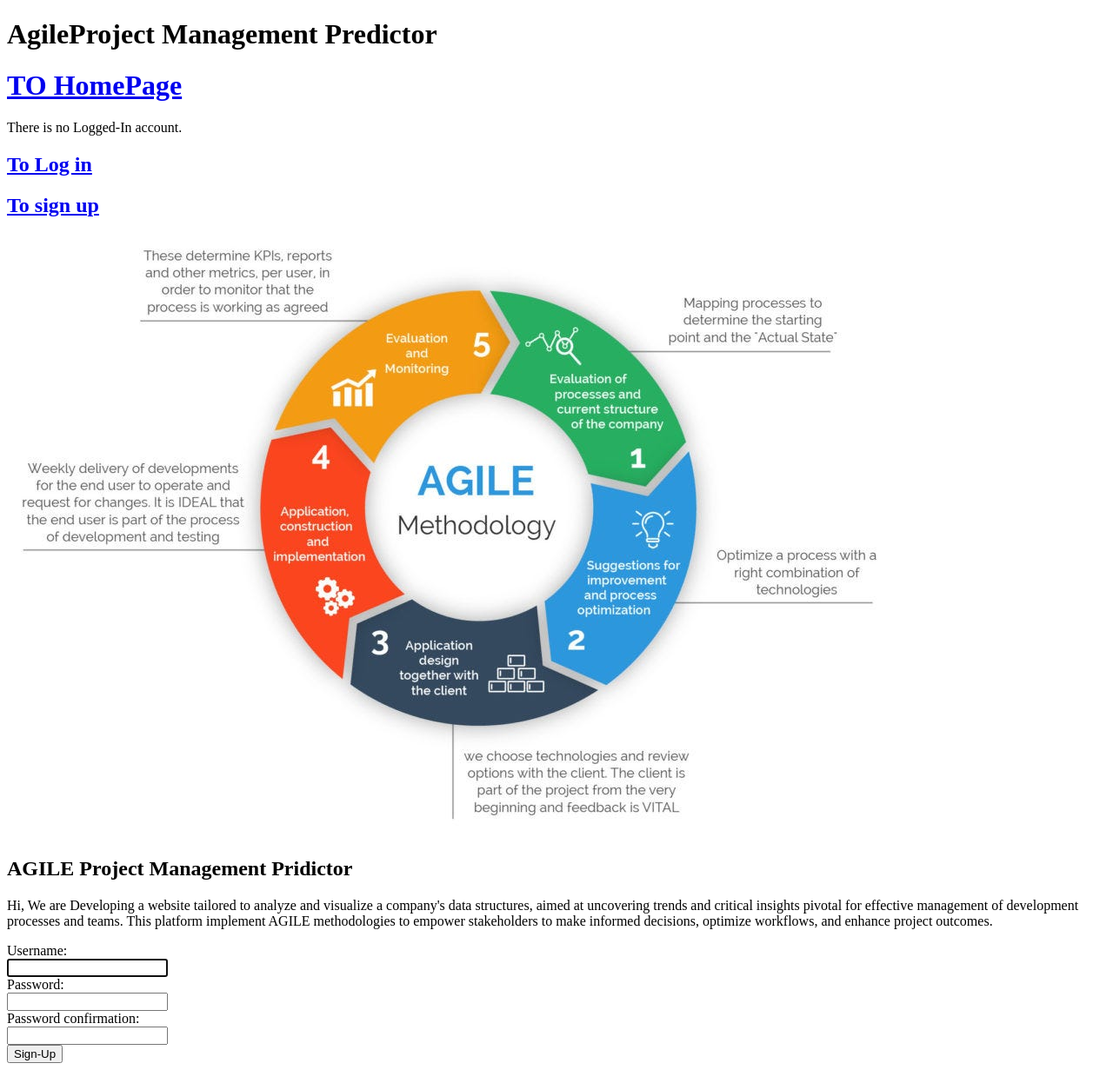
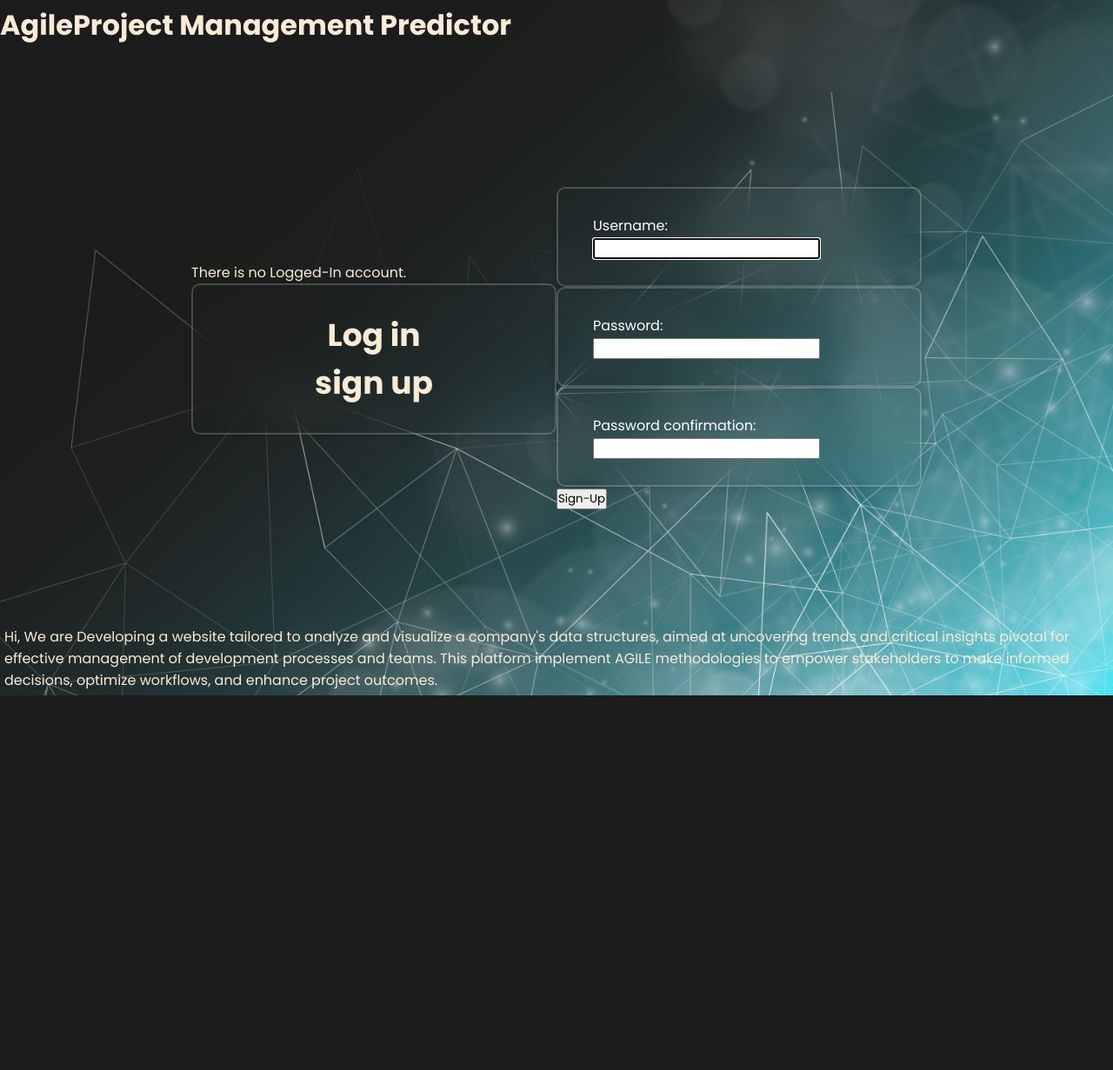
Before and after one commit to deanMansour/Agile-project-management-predictor, a Django app: page /signup/ in a window 1280 px wide. Shown: the whole page at 87% size. After the commit the page ends 800 px from the top, so only its background shows below. Run offline with Django 5.2, Linux system fonts and the light colour scheme.

Commit message:
redesigning homepage
change design of the Homepage and login/signup

```diff
--- /dev/null
+++ b/AgileProject_ManagementPredictor/Predicting_app/static/Predicting_app/loginStyle.css
@@ -0,0 +1,148 @@
+
+@import url("https://fonts.googleapis.com/css2?family=Poppins:ital,wght@0,100;0,200;0,300;0,400;0,500;0,600;0,700;0,800;0,900;1,100;1,200;1,300;1,400;1,500;1,600;1,700;1,800;1,900&display=swap" );
+
+*{
+    margin: 0;
+    padding: 0;
+    box-sizing: border-box;
+    font-family : "Poppins", sans-serif;
+}
+
+body{
+    display: flex;
+    align-items: center;
+    justify-content: center;
+    min-height: 100vh;
+    background: url('images/background.jpg') no-repeat;
+    background-size: cover;
+    background-position: center;
+}
+.logged-in-title, .logged-out-title {
+    color: seagreen;
+
+}
+.topcorner{
+    position:absolute;
+    top:0;
+    right:0;
+    }
+
+.wrapper{
+    width: 420px;
+    background: transparent;
+    border: 2px solid rgba(255,255,255,.2);
+    backdrop-filter: blur(20px);
+    box-shadow: 0 0 10px rgba(0,0,0,.2);
+    color: #fff;
+    border-radius: 10px;
+    padding: 30px 40px;
+
+}
+.form-control{
+    align-items: center;
+    width: 420px;
+    background: transparent;
+    border: 2px solid rgba(255,255,255,.2);
+    backdrop-filter: blur(20px);
+    box-shadow: 0 0 10px rgba(0,0,0,.2);
+    color: #fff;
+    border-radius: 10px;
+    padding: 30px 40px;
+
+}
+.wrapper h1{
+    font-size: 36px;
+    text-align: center;
+}
+.wrapper .input-box{
+    position: relative;
+    width: 100%;
+    height: 50px;
+    background: rgb(98, 201, 125);
+    margin: 30px 0;
+    border-radius: 40px;
+}
+.input-box input{
+    width: 100%;
+    height: 100%;
+    background: transparent;
+    border: none;
+    outline: none;
+    border: 2px solid rgba(255,255,255, .2);
+    border-radius: 40px;
+}
+
+.input-box input::placeholder{
+    color: #fff;
+}
+
+.input-box i{
+    position: absolute;
+    right: 20px;
+    top: 50%;
+    transform: translateY(-50%);
+    font-size: 24px;
+}
+
+.wrapper .forgot_pass{
+    display:flex;
+    justify-content: space-between;
+    font-size: 14.5px;
+    margin: -15px 0 15px;
+
+}
+.forgot_pass a{
+    color: #fff;
+    text-decoration: none;
+}
+
+.wrapper .register{
+    font-size: 14.5px;
+    text-align: center;
+    margin: 20px 0 15px;
+
+}
+
+.register p a{
+    color: #fff;
+    text-decoration: none;
+    font-weight: 600;
+}
+.register p a:hover{
+    text-decoration: underline;
+}
+
+.wrapper .btn-container{
+    display: flex;
+    justify-content: center;
+    margin-top: 20px;
+}
+
+.wrapper .btn{
+    width: 100%;
+    height: 45px;
+    background: #fff;
+    border: none;
+    outline: none;
+    border-radius: 40px;
+    box-shadow:  0 0 10px rgba(0,0,0,.1);
+    font-size: 16px;
+    color: #333;
+    font-weight: 600;
+}
+.header h1{
+    color: #fff;
+    font-size: 36px;
+    text-align: center;
+    margin-bottom: 20px;
+}
+.header p{
+    color: #fff;
+    font-size: 14.5px;
+    text-align: center;
+}
+
+.header h1 a {
+    color: #fff;
+    text-decoration: none;
+}
--- a/AgileProject_ManagementPredictor/Predicting_app/templates/Predicting_app/home_page.html
+++ b/AgileProject_ManagementPredictor/Predicting_app/templates/Predicting_app/home_page.html
@@ -8,35 +8,38 @@
 {% block content %}
     <section>
         <header>
+            <link href="{% static 'Predicting_app/loginStyle.css' %}" rel="stylesheet">
             {% if user.is_authenticated %}
-            Logged-In username : {{ user.username }}
+            <span style="color: antiquewhite;" class="logged-in-title">Logged-In account : {{ user.username }}</span>
             {% else %}
-                There is no Logged-In account.
+            <span style="color: antiquewhite;" class="logged-out-title">There is no Logged-In account.</span>
             {% endif %}
+            <div class="wrapper">
             <form action="" method="POST">
                 {% csrf_token %}
                 {% if user.is_authenticated %}
                     <!-- activate views by path name -->
-                    <h1><a href="{% url "logout_page_view_path" %}"> To Log Out</a></h1>
+                    <h1><a href="{% url "logout_page_view_path" %}"> Log Out</a></h1>
                     {% if user.is_staff == True %}
-                        <h1><a href="{% url "admin_MainPage_view_path" %}"> To Admin MainPage</a></h1>
+                        <h1><a href="{% url "admin_MainPage_view_path" %}"> Admin MainPage</a></h1>
                     {% else %}
-                        <h1><a href="{% url "user_MainPage_view_path" %}"> To User MainPage</a></h1>
+                        <h1><a href="{% url "user_MainPage_view_path" %}"> ToU ser MainPage</a></h1>
                     {% endif %}
 
                 {% else %}
-                    <h1><a href="{% url "loging_page_view_path" %}"> To Log in</a></h1>
-                    <h1><a href="{% url "signup_page_view_path" %}"> To sign up</a></h1>
+                <h1><a href="{% url "loging_page_view_path" %} " style="text-decoration: none; color: antiquewhite;"> Log in</a></h1>
+                <h1><a href="{% url "signup_page_view_path" %} " style="text-decoration: none; color: antiquewhite;"> sign up</a></h1>
 			    {% endif %}
-                <img src="{% static "Predicting_app/images/agile_methodology_cyrcle.jpg"%}" alt="AGILE Project Management Pridictor"  />
-                <h2>AGILE Project Management Pridictor</h2>
             </form>
+            </div>
         </header>
         <p>
-            Hi, We are Developing a website tailored to analyze and visualize a company's data structures,
-             aimed at uncovering trends and critical insights pivotal for effective management of development processes and teams.
-              This platform implement AGILE methodologies to empower stakeholders to make informed decisions, optimize workflows,
-              and enhance project outcomes.
+            <div style="position: absolute; bottom: 5px; left: 5px; color: antiquewhite;">
+                Hi, We are Developing a website tailored to analyze and visualize a company's data structures,
+                aimed at uncovering trends and critical insights pivotal for effective management of development processes and teams.
+                This platform implement AGILE methodologies to empower stakeholders to make informed decisions, optimize workflows,
+                and enhance project outcomes.
+            </div>
         </p>
     </section>
 
--- a/AgileProject_ManagementPredictor/templates/base.html
+++ b/AgileProject_ManagementPredictor/templates/base.html
@@ -18,9 +18,11 @@
 </head>
 <body>
     <header>
-        <h1> AgileProject Management Predictor </h1>
-        <!-- activate view by path name -->
-        <h1><a href="{% url "home_page_view_path" %}"> TO HomePage</a></h1>
+        <div style="position: absolute; top: 5px; left: 0; ">
+            <h1>
+              <a href="{% url "home_page_view_path" %} " style="text-decoration: none; color: antiquewhite;">AgileProject Management Predictor</a>
+          </h1>
+        </div>
     </header>
     <!-- HTML content here -->
     {% block content %}
```
Also changed, not shown: AgileProject_ManagementPredictor/Predicting_app/static/Predicting_app/images/background.jpg (added), AgileProject_ManagementPredictor/db.sqlite3.
